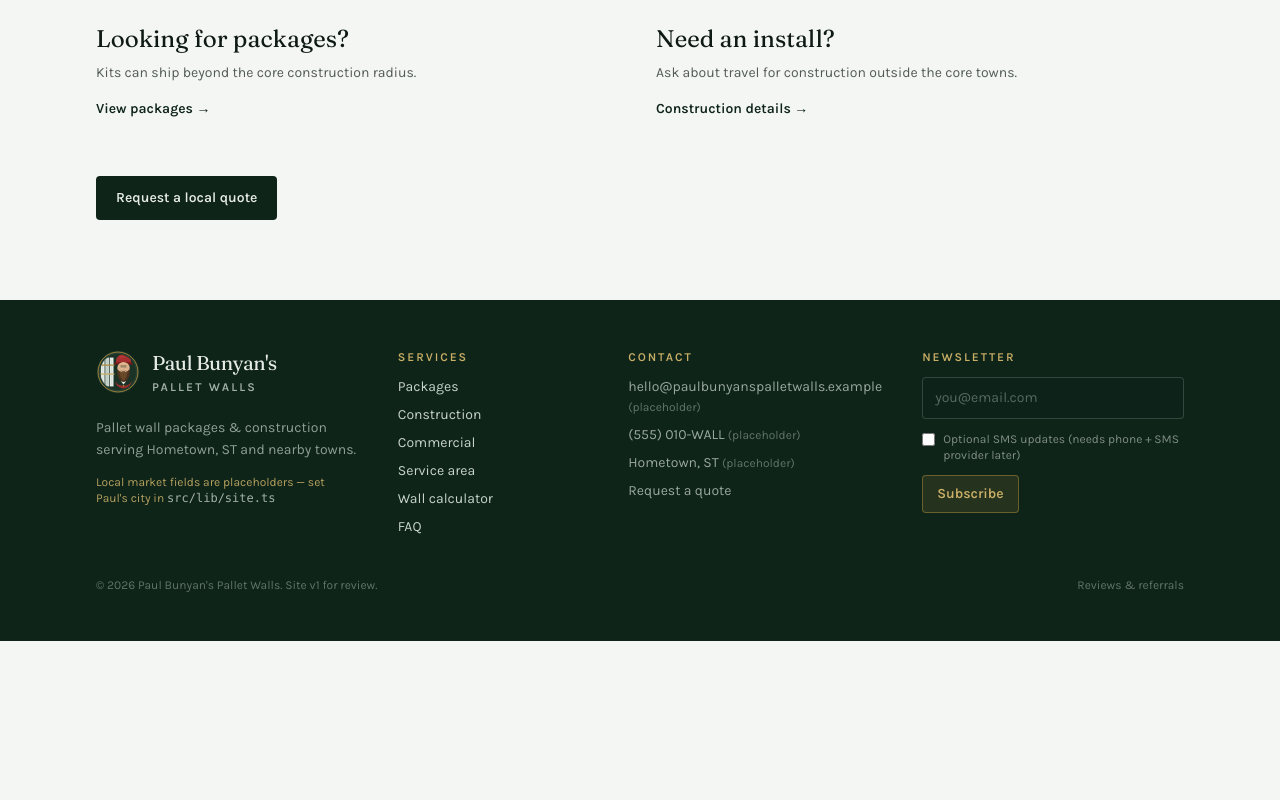
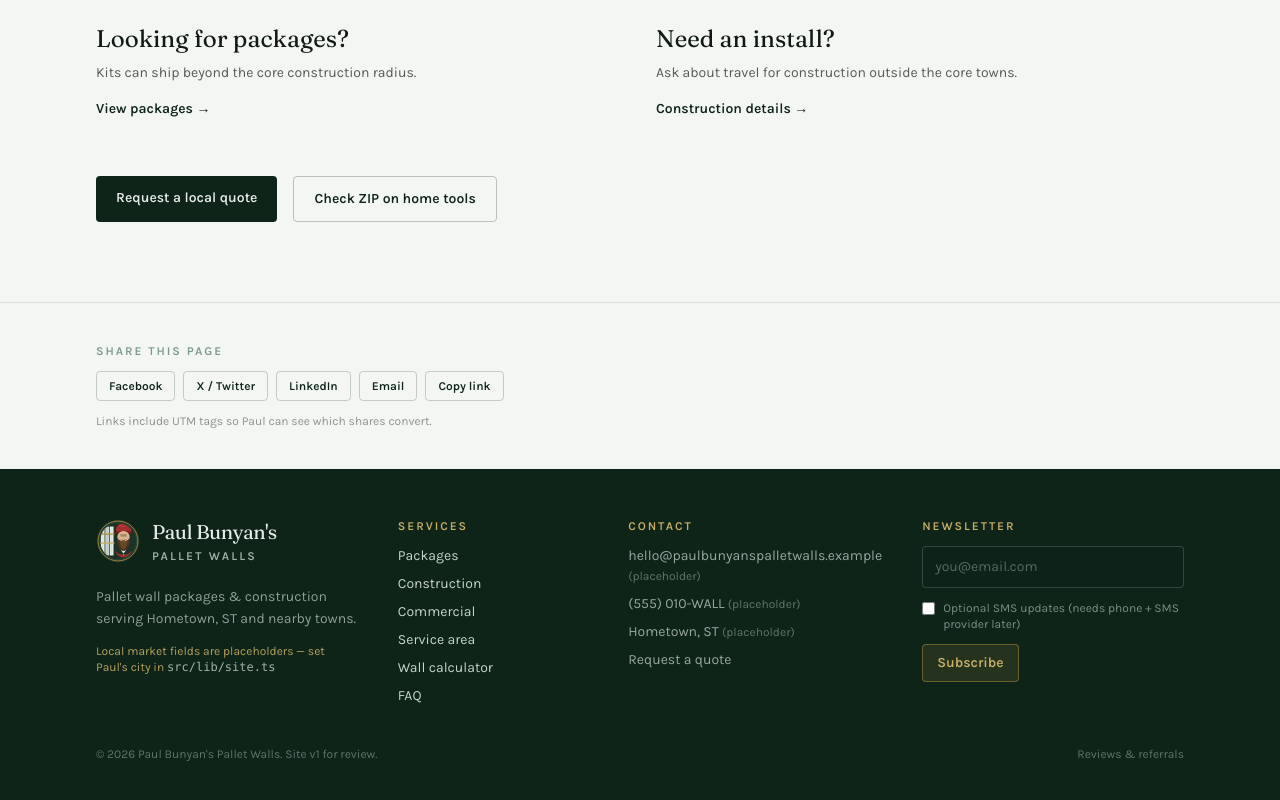
Before and after one commit to bearpixelmedia/pauls-pallet-walls, a Next.js app: page /service-area in a window 1280 px wide. Shown: the part 885-1685 px from the top of the page. Before the commit the page ends 1526 px from the top, so only its background shows below. Built offline with nearby package versions, Linux system fonts and the light colour scheme.

Commit message:
Add commercial, services index, and service-area pages

```diff
--- a/src/app/service-area/page.tsx
+++ b/src/app/service-area/page.tsx
@@ -1,6 +1,7 @@
 import Image from "next/image";
 import Link from "next/link";
 import type { Metadata } from "next";
+import { PageShareStrip } from "@/components/PageShareStrip";
 import { PageShell } from "@/components/PageShell";
 import { localDescription, localTitle, site } from "@/lib/site";
 import { images } from "@/lib/images";
@@ -97,16 +98,27 @@ export default function ServiceAreaPage() {
             </div>
           </div>
 
-          <div className="mt-14">
+          <div className="mt-14 flex flex-wrap gap-4">
             <Link
               href="/#quote"
               className="inline-flex rounded-sm bg-pine px-5 py-3 text-sm font-semibold text-ash hover:bg-canopy"
             >
               Request a local quote
             </Link>
+            <Link
+              href="/#tools"
+              className="inline-flex rounded-sm border border-pine/25 px-5 py-3 text-sm font-semibold text-pine hover:bg-ash/60"
+            >
+              Check ZIP on home tools
+            </Link>
           </div>
         </div>
       </section>
+
+      <PageShareStrip
+        path="/service-area"
+        title={`Service area — ${site.location.city}, ${site.location.region} | ${site.name}`}
+      />
     </PageShell>
   );
 }
--- a/src/app/services/commercial/page.tsx
+++ b/src/app/services/commercial/page.tsx
@@ -1,5 +1,6 @@
 import Image from "next/image";
 import type { Metadata } from "next";
+import { PageShareStrip } from "@/components/PageShareStrip";
 import { PageShell } from "@/components/PageShell";
 import { ServiceHero } from "@/components/ServiceHero";
 import { ServiceJsonLd } from "@/components/JsonLd";
@@ -47,16 +48,9 @@ export default function CommercialServicePage() {
                 sightlines.
               </p>
               <ul className="mt-6 space-y-3 text-ink/75">
-                {[
-                  "After-hours scheduling when needed",
-                  "Patterns that read well on camera and social",
-                  "Coordinated install around existing fixtures",
-                ].map((item) => (
+                {["After-hours scheduling when needed","Patterns that read well on camera and social","Coordinated install around existing fixtures"].map((item) => (
                   <li key={item} className="flex gap-2">
-                    <span
-                      aria-hidden
-                      className="mt-2 h-1.5 w-1.5 shrink-0 rounded-full bg-sage"
-                    />
+                    <span aria-hidden className="mt-2 h-1.5 w-1.5 shrink-0 rounded-full bg-sage" />
                     {item}
                   </li>
                 ))}
@@ -74,6 +68,11 @@ export default function CommercialServicePage() {
           </div>
         </div>
       </section>
+
+      <PageShareStrip
+        path="/services/commercial"
+        title={`Commercial pallet walls | ${site.name}`}
+      />
     </PageShell>
   );
 }
--- a/src/app/services/page.tsx
+++ b/src/app/services/page.tsx
@@ -1,6 +1,7 @@
 import Image from "next/image";
 import Link from "next/link";
 import type { Metadata } from "next";
+import { PageShareStrip } from "@/components/PageShareStrip";
 import { PageShell } from "@/components/PageShell";
 import { localDescription, localTitle, services, site } from "@/lib/site";
 
@@ -68,6 +69,11 @@ export default function ServicesIndexPage() {
           ))}
         </div>
       </section>
+
+      <PageShareStrip
+        path="/services"
+        title={`Pallet wall services | ${site.name}`}
+      />
     </PageShell>
   );
 }
```
